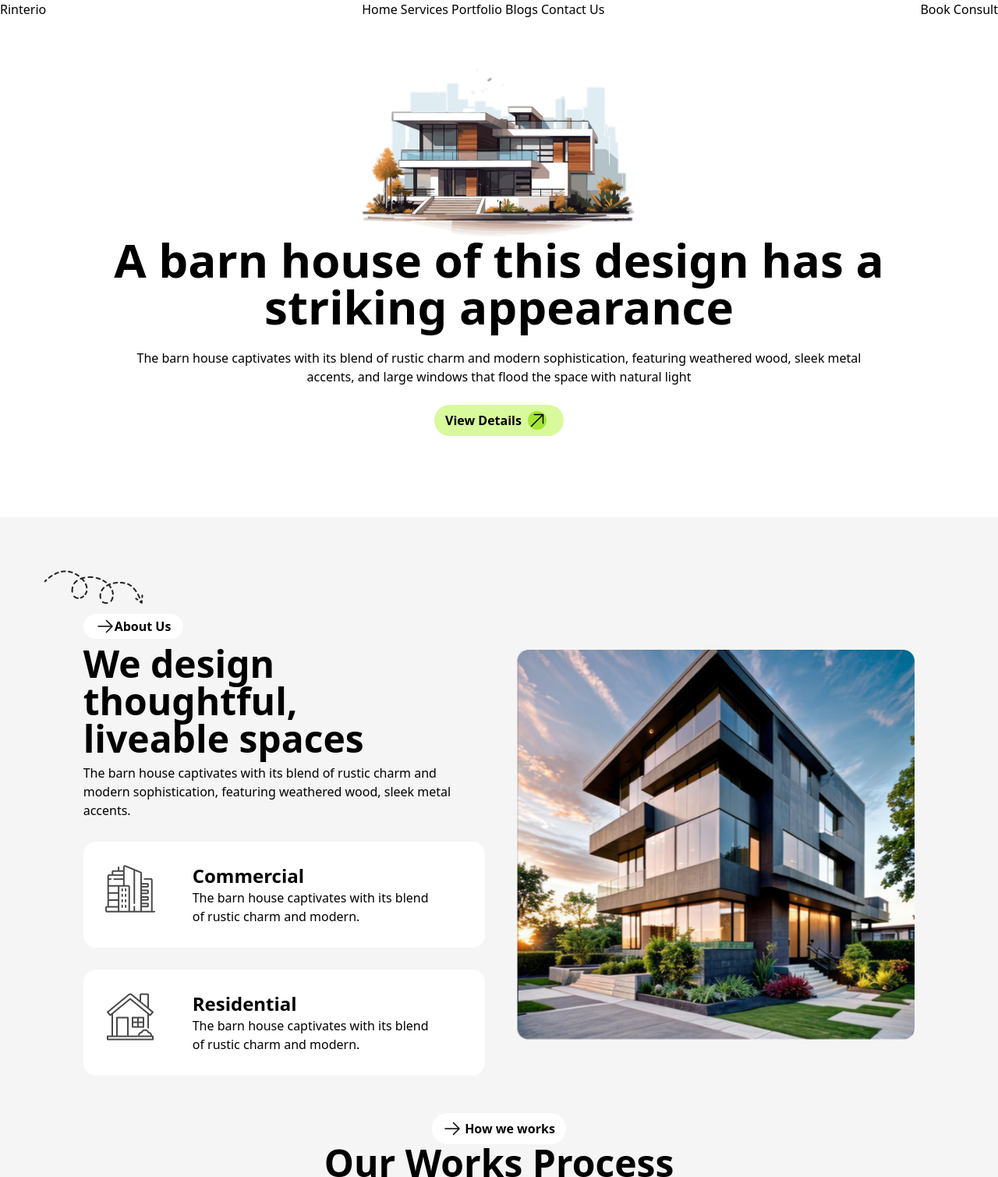
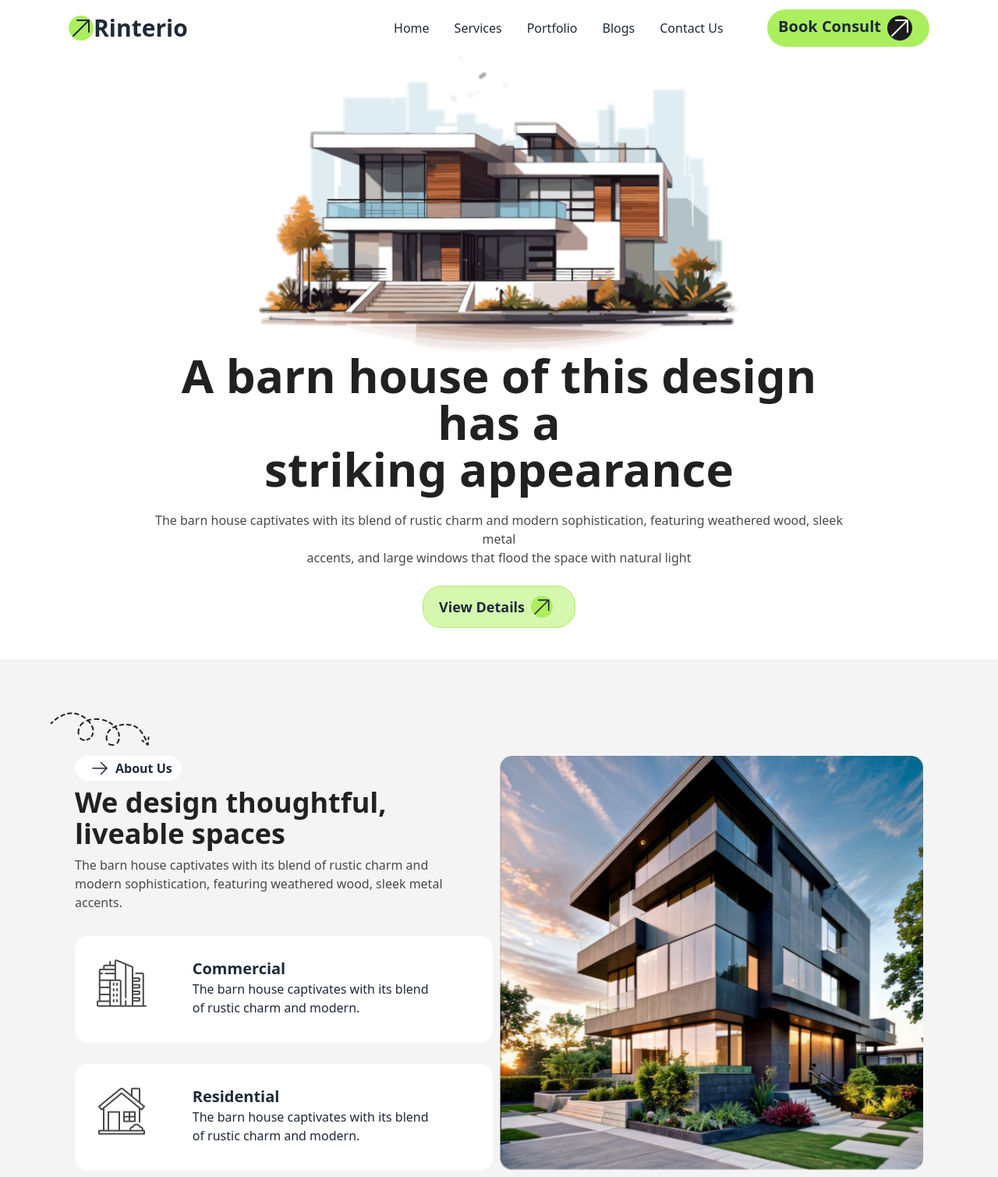
Before and after one commit to rayhan352/3rd_assignment, a plain HTML site: page index.html in a window 1280 px wide. Shown: the top 1509 px of the page at 78% size. Drawn offline with nearby package versions, Linux system fonts and the light colour scheme.

Commit message:
about us

```diff
--- a/index.html
+++ b/index.html
@@ -1,10 +1,11 @@
 <!DOCTYPE html>
-<html lang="en">
+<html lang="en" data-theme="light">
 
 <head>
     <meta charset="UTF-8">
     <meta name="viewport" content="width=device-width, initial-scale=1.0">
     <title>Assignment three</title>
+    <link href="https://cdn.jsdelivr.net/npm/daisyui@4.12.10/dist/full.min.css" rel="stylesheet" type="text/css" />
     <script src="https://cdn.tailwindcss.com"></script>
     <script>
         tailwind.config = {
@@ -19,40 +20,80 @@
     </script>
 </head>
 
-<body class="bg-neutral-100 ">
-    <header class="bg-white pb-10">
+<body class="bg-[#F4F4F4] ">
+    <header class="bg-[#ffffff] pb-10 md:px-20 px-5 ">
         <!-- nav-section -->
-        <nav class="flex justify-between gap-y-1 text-4x2">
-            <a href="Rinterio">Rinterio</a>
+        <div class="navbar bg-base-100 ">
+            <a class="  text-3xl font-bold"> <svg xmlns="http://www.w3.org/2000/svg" fill="none" viewBox="0 0 24 24"
+                    stroke-width="1.5" stroke="currentColor" class="size-8  bg-[#ABEF5F] rounded-full  ">
+                    <path stroke-linecap="round" stroke-linejoin="round" d="m4.5 19.5 15-15m0 0H8.25m11.25 0v11.25" />
+                </svg>
+                Rinterio</a>
+            <div class="navbar-start">
 
-            <ul class="px-20">
-                <li><a href="">Home</a>
-                    <a href="">Services</a>
-                    <a href=" ">Portfolio</a>
-                    <a href=" ">Blogs</a>
-                    <a href=" ">Contact Us</a>
-                </li>
+            </div>
+            <div class="navbar-center hidden lg:flex">
+                <ul class="menu menu-horizontal px-1 text-base">
+                    <li><a>Home</a></li>
+                    <li><a>Services</a></li>
+                    <li><a>Portfolio</a></li>
+                    <li><a>Blogs</a></li>
+                    <li><a>Contact Us</a></li>
                 </ul>
-            <a href="Book Consult">Book Consult</a>
-        </nav>
+            </div>
+
+            <div class="navbar-end ">
+                <a
+                    class=" hidden lg:flex cursor-pointer bg-[#ABEF5F] px-3.5 py-2 rounded-3xl text-xl box-border font-bold  ">
+                    Book
+                    Consult <svg xmlns="http://www.w3.org/2000/svg" fill="none" viewBox="0 0 24 24" stroke-width="1.5"
+                        stroke="currentColor" class="size-8 text-[#ffffff] bg-[#1C1C1C] rounded-full mx-2 ">
+                        <path stroke-linecap="round" stroke-linejoin="round"
+                            d="m4.5 19.5 15-15m0 0H8.25m11.25 0v11.25" />
+                    </svg>
+                </a>
+                <div class="dropdown">
+                    <div tabindex="0" role="button" class="  lg:hidden">
+                        <svg xmlns="http://www.w3.org/2000/svg" fill="none" viewBox="0 0 24 24" stroke-width="1.5"
+                            stroke="currentColor" class="size-6">
+                            <path stroke-linecap="round" stroke-linejoin="round"
+                                d="M3.75 6.75h16.5M3.75 12h16.5m-16.5 5.25h16.5" />
+                        </svg>
+
+                    </div>
+                    <ul tabindex="0"
+                        class="menu menu-sm dropdown-content bg-base-100 rounded-box z-[1] -ml-40  mt-3 w-52 p-2 shadow">
+                        <li><a>Home</a></li>
+                        <li><a>Services</a></li>
+                        <li><a>Portfolio</a></li>
+                        <li><a>Blogs</a></li>
+                        <li><a>Contact Us</a></li>
+                    </ul>
+                </div>
+
+            </div>
+        </div>
         <!-- benar-section -->
-        <div class="text-center gap-y-1 mx-28 my-16">
-            <div class=" bg-center">
-                <img class="md:w-1/3 m-auto" src="./assets/banner.png" alt="">
+        <div class="text-center md:px-24 px-5">
+            <div >
+                <img class="md:w-2/3 m-auto" src="./assets/banner.png" alt="">
             </div>
-            <div>
-                <h1 class="text-6xl font-extrabold"> A barn house of this design has a <br>
+            <div class=" ">
+                <h1 class="md:text-6xl text-3xl font-extrabold text-[#212121] "> A barn house of this design has a <br>
                     striking appearance
                 </h1>
-                <P class=" my-6"> The barn house captivates with its blend of rustic charm and modern sophistication,
+                <P class="text-[#494949] md:text-base text-sm py-6"> The barn house captivates with its blend of rustic
+                    charm and modern sophistication,
                     featuring
                     weathered wood, sleek metal <br>
                     accents, and large windows that flood the space with natural light
                 </P>
             </div>
-            <button class="bg-lime-200 bg-auto px-3.5 py-2 rounded-3xl text-3x1 box-border font-bold inline-flex "> View
+            <button
+                class="bg-[#ABEF5F80] px-5 py-3  rounded-3xl text-lg box-border font-bold inline-flex border  border-[#ABEF5F]">
+                View
                 Details <svg xmlns="http://www.w3.org/2000/svg" fill="none" viewBox="0 0 24 24" stroke-width="1.5"
-                    stroke="currentColor" class="size-6 bg-lime-400 rounded-full mx-2 gap-1">
+                    stroke="currentColor" class="size-7 font-bold bg-[#ABEF5F] rounded-full mx-2 ">
                     <path stroke-linecap="round" stroke-linejoin="round" d="m4.5 19.5 15-15m0 0H8.25m11.25 0v11.25" />
                 </svg>
 
@@ -60,49 +101,49 @@
         </div>
     </header>
 
-    <main>
+    <main class="md:px-24 px-5">
         <!-- about us -->
-        <section class="  py-12 ">
-            <div class="container m-auto ">
-                <img class=" hidden lg:flex pb-3 pl-14 pt-5" src=" ./assets/Vector.png" alt="">
+        <section class=" container m-auto py-12 ">
 
-                <div class="flex md:flex-row flex-col justify-between w-10/12  m-auto gap-10 ">
+            <img class=" hidden lg:flex pb-3 -ml-8 pt-5" src=" ./assets/Vector.png" alt="">
+
+            <div class="flex md:flex-row flex-col justify-between   m-auto gap-2 ">
                 <div class=" grid gap-y-7">
 
                     <div class="flex items-center md:items-start flex-col">
                         <button
-                                class="bg-white px-4 py-1 w-fit inline-flex text-3x1 box-border font-bold rounded-full ">
-                                <svg xmlns="http://www.w3.org/2000/svg" fill="none" viewBox="0 0 24 24"
-                                    stroke-width="1.5" stroke="currentColor" class="size-6">
+                            class="bg-[#ffffff] px-3 py-1   w-fit inline-flex text-3x1 box-border font-bold rounded-full ">
+                            <svg xmlns="http://www.w3.org/2000/svg" fill="none" viewBox="0 0 24 24" stroke-width="1.5"
+                                stroke="currentColor" class="size-6 mx-2">
                                 <path stroke-linecap="round" stroke-linejoin="round"
                                     d="M13.5 4.5 21 12m0 0-7.5 7.5M21 12H3" />
                             </svg>About
                             Us
                         </button>
 
-                            <h1 class=" text-5xl font-bold md:text-start text-center py-2">
+                        <h1 class="  font-bold md:text-4xl text-2xl text-[#212121] md:text-start text-center py-2">
                             We design thoughtful, <br>
                             liveable spaces
                         </h1>
-                            <p class=" md:text-start text-center">
+                        <p class=" md:text-start text-center text-[#494949] md:text-base text-sm ">
                             The barn house captivates with its blend of rustic charm and <br>
                             modern sophistication, featuring weathered wood, sleek metal accents.
                         </p>
                     </div>
 
-                        <div class=" bg-white rounded-2xl grid grid-flow-col gap-x-1 pt-7 p-7">
+                    <div class=" bg-[#ffffff] rounded-2xl grid grid-flow-col gap-x-1 pt-7 p-7">
                         <img src="./assets/commercial.png" alt="">
                         <div>
-                                <h1 class="font-bold text-2xl ">Commercial</h1>
+                            <h1 class="font-bold md:text-xl text-base ">Commercial</h1>
                             <p>The barn house captivates with its blend <br>
                                 of rustic charm and modern.</p>
                         </div>
 
                     </div>
-                        <div class=" bg-white rounded-2xl grid grid-flow-col gap-x-1 pt-7 p-7">
+                    <div class=" bg-[#ffffff] rounded-2xl grid grid-flow-col gap-x-1 pt-7 p-7">
                         <img src="./assets/residential.png" alt="">
                         <div>
-                                <h1 class="font-bold text-2xl">Residential</h1>
+                            <h1 class="font-bold md:text-xl text-base">Residential</h1>
                             <p> The barn house captivates with its blend <br>
                                 of rustic charm and modern.</p>
                         </div>
@@ -112,35 +153,52 @@
                 <div class="w-full md:w-1/2 flex justify-center items-center">
                     <img src=" ./assets/Rectangle.png" alt="">
                 </div>
-                </div>
+
             </div>
 
         </section>
 
         <!-- How we works -->
-        <section>
+        <section class="container m-auto pb-12">
             <div class="text-center  ">
                 <button
-                    class=" bg-white px-3.5 py-2  inline-flex text-3x1 box-border font-bold rounded-full mx-2 gap-1">
+                    class=" bg-[#ffffff] px-3 py-1  inline-flex text-3x1 box-border font-bold rounded-full mx-2 gap-1">
                     <svg xmlns="http://www.w3.org/2000/svg" fill="none" viewBox="0 0 24 24" stroke-width="1.5"
                         stroke="currentColor" class="size-6">
                         <path stroke-linecap="round" stroke-linejoin="round" d="M13.5 4.5 21 12m0 0-7.5 7.5M21 12H3" />
                     </svg>How we works
                 </button>
-                <h1 class=" text-5xl font-bold">
+                <h1 class="  md:text-5xl text-3xl  text-[#212121] font-bold py-3">
                     Our Works Process
                 </h1>
 
-                <p>
+                <p class="p-6 text-[#494949] md:text-base text-sm ">
                     The barn house captivates with its blend of rustic charm and modern sophistication, <br>featuring
                     weathered wood, sleek metal accents.
                 </p>
             </div>
-            <div>
-                <div>
+
+            <div class=" flex md:flex-row flex-col gap-4 justify-between ">
+
+                <div class="  rounded-2xl bg-[#E7C1D3] p-6 ">
                     <img src="./assets/concept.png" alt="">
-                    <h1>Concept</h1>
-                    <p>The barn house captivates with its blend of rustic charm and modern.</p>
+                    <h1 class="md:text-xl text-base font-bold py-2 text-[#1C1C1C]">Concept</h1>
+                    <p class="text-[#494949]">The barn house captivates with its blend of rustic charm and modern.</p>
+                </div>
+                <div class="  rounded-2xl bg-[#EFDA6E] p-6 ">
+                    <img src="./assets/flow-chart.png" alt="">
+                    <h1 class="md:text-xl text-base font-bold py-2 text-[#1C1C1C]">Design Process</h1>
+                    <p class="text-[#494949]">The barn house captivates with its blend of rustic charm and modern.</p>
+                </div>
+                <div class="  rounded-2xl bg-[#A4DAC3] p-6 ">
+                    <img src="./assets/vision.png" alt="">
+                    <h1 class="md:text-xl text-base font-bold py-2 text-[#1C1C1C]">Supervision</h1>
+                    <p class="text-[#494949]">The barn house captivates with its blend of rustic charm and modern.</p>
+                </div>
+                <div class="  rounded-2xl bg-[#77AAEA] p-6 ">
+                    <img src="./assets/budget-planning.png" alt="">
+                    <h1 class="md:text-xl text-base font-bold py-2 text-[#1C1C1C]">Budget Planning</h1>
+                    <p class="text-[#494949]">The barn house captivates with its blend of rustic charm and modern.</p>
                 </div>
 
             </div>
```
Lines whose indentation alone changed are shown as unchanged.
